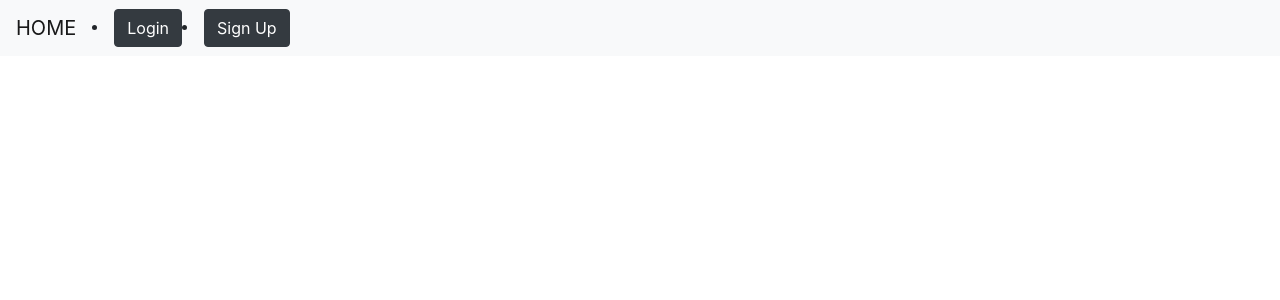
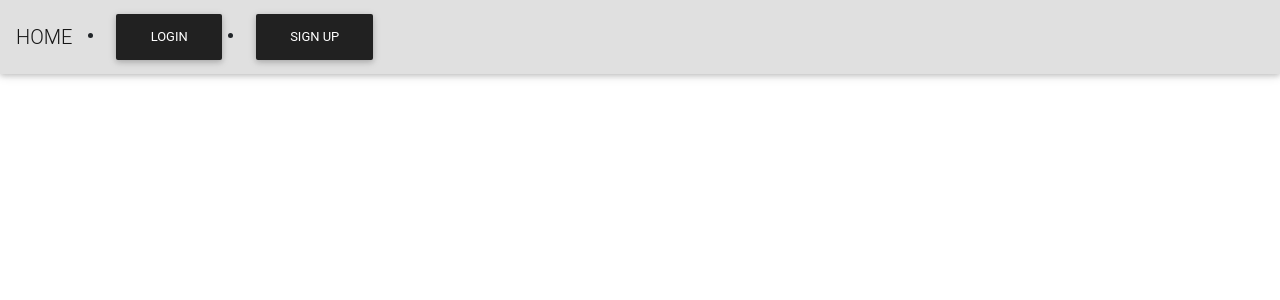
Before and after one commit to KIKIKILOKJ/Neighbourhood, a Django app: page / in a window 1280 px wide. Shown: the top 300 px of the page. Run offline with Django 3.2, Linux system fonts and the light colour scheme; data that the repository does not hold is empty; some libraries are stand-ins or nearby versions; some web fonts are replaced.

Commit message:
Add the css links to the base.html and modify the index.html and navbar.html and add the image to the webpage

```diff
--- a/NEIGHBOURHOOD/templates/base.html
+++ b/NEIGHBOURHOOD/templates/base.html
@@ -14,6 +14,12 @@
 
 {% block styles %}
   {% bootstrap_css %}
+  <!-- Font Awesome -->
+<link rel="stylesheet" href="https://use.fontawesome.com/releases/v5.8.2/css/all.css">
+<!-- Bootstrap core CSS -->
+<link href="https://cdnjs.cloudflare.com/ajax/libs/twitter-bootstrap/4.3.1/css/bootstrap.min.css" rel="stylesheet">
+<!-- Material Design Bootstrap -->
+<link href="https://cdnjs.cloudflare.com/ajax/libs/mdbootstrap/4.8.8/css/mdb.min.css" rel="stylesheet">
     <!--Google Font-->
     <link href="https://fonts.googleapis.com/css?family=Rancho|Sawarabi+Gothic&display=swap" rel="stylesheet">
 
--- a/NEIGHBOURHOOD/templates/index.html
+++ b/NEIGHBOURHOOD/templates/index.html
@@ -2,6 +2,8 @@
 {% load staticfiles %}
 {% block content %}
 {{block.super}}
+
+</style>
 <div class="container-fluid">
     <div class="row">
         <div id="myCarousel" class="carousel slide" data-ride="carousel">
--- a/NEIGHBOURHOOD/templates/navbar.html
+++ b/NEIGHBOURHOOD/templates/navbar.html
@@ -35,6 +35,7 @@
                 <a class="dropdown-item" href="/logout">Logout</a>
               </div>
             </li>
+
           </ul>
           {% else %}
             <li>
```
Also changed, not shown: media/neighborhood/ndege.jpeg (added).
